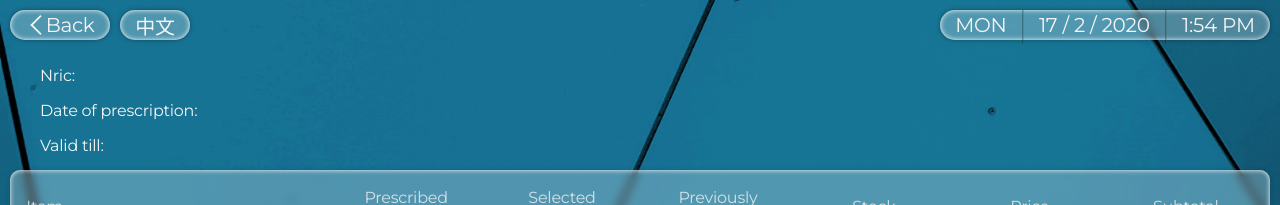
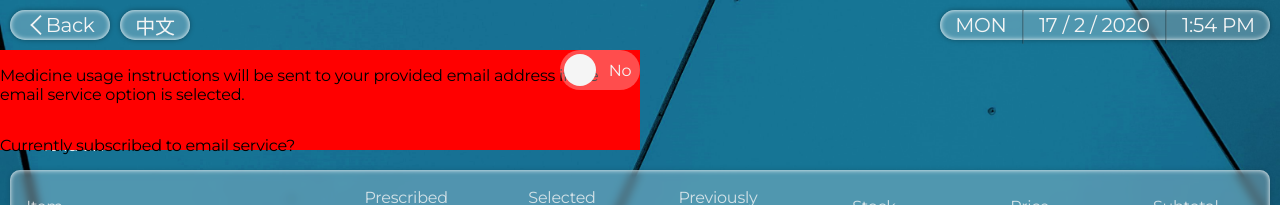
Before and after one commit to qjingjie/digital-pharmacy-frontend, a React (Create React App) app: page /Prescription in a window 1280 px wide. Shown: the top 205 px of the page. Built offline with nearby package versions, Linux system fonts and the light colour scheme; no server answers.

Commit message:
added email toggle button

```diff
--- a/package.json
+++ b/package.json
@@ -40,5 +40,5 @@
       "last 1 safari version"
     ]
   },
-  "proxy": "http://157.245.196.149"
+  "proxy": "http://127.0.0.1:5000/"
 }
--- a/src/App.js
+++ b/src/App.js
@@ -27,7 +27,13 @@ function WithStatusBar(props) {
           )}
         />
         <Route exact path="/getpresc" component={GetPrescPage} />
-        <Route exact path="/prescription" component={Prescription} />
+        <Route
+          exact
+          path="/prescription"
+          render={props6 => (
+            <Prescription {...props6} updateCart={props.updateCart} />
+          )}
+        />
         <Route exact path="/management" component={Management} />
         <Route
           exact
@@ -71,16 +77,26 @@ class App extends Component {
     this.updatePayment = this.updatePayment.bind(this);
   }
 
-  updateCart(newCart, newPrice) {
+  updateCart(newCart, newPrice, is_Presc = false) {
     var i,
       item_count = 0;
 
-    if (newCart.length !== 0) {
-      for (i = 0; i < newCart.length; i++) {
-        item_count += newCart[i].quantity;
+    if (!is_Presc) {
+      if (newCart.length !== 0) {
+        for (i = 0; i < newCart.length; i++) {
+          item_count += newCart[i].quantity;
+        }
+      } else {
+        item_count = 0;
       }
     } else {
-      item_count = 0;
+      if (newCart.length !== 0) {
+        for (i = 0; i < newCart.length; i++) {
+          item_count += newCart[i].purchasing;
+        }
+      } else {
+        item_count = 0;
+      }
     }
 
     this.setState({ cart: newCart, tprice: newPrice, item_count: item_count });
--- a/src/components/Prescription.js
+++ b/src/components/Prescription.js
@@ -6,11 +6,11 @@ import RouteBtn from "./RouteBtn";
 function PrescItem(props) {
   return (
     <div className="l-presc-item">
-      <img src={props.pic} />
+      <img src={props.img} alt="medicine" />
 
       <p className="l-left">{props.name}</p>
 
-      <p className="l-center">×{props.presc_qty}</p>
+      <p className="l-center">×{props.presc_quantity}</p>
       <div className="l-presc-qty-container">
         <button
           className="m-minus"
@@ -28,7 +28,7 @@ function PrescItem(props) {
           disabled={
             props.purchasing === props.stock
               ? true
-              : props.purchasing === props.presc_qty - props.purchased
+              : props.purchasing === props.presc_quantity - props.purchased
               ? true
               : false
           }
@@ -58,8 +58,10 @@ class Prescription extends Component {
 
       isLoaded: false,
       nric: null,
+      presc_id: null,
+      valid_till: null,
       medicines: null,
-      email_sub: false,
+      email_sub: null,
 
       tprice: 0,
       renderEmpty: false
@@ -69,12 +71,13 @@ class Prescription extends Component {
     this.handleClose = this.handleClose.bind(this);
     this.handlePlus = this.handlePlus.bind(this);
     this.handleMinus = this.handleMinus.bind(this);
+    this.toggle = this.toggle.bind(this);
   }
 
   componentDidMount() {
     this.id = setTimeout(() => this.setState({ redirect: true }), 18000000000); // Redirects to landing page after 3mins on inactivity
 
-    fetch("/cuboid/")
+    fetch("/PMed/")
       .then(response => response.json())
       .then(data => {
         var total = 0;
@@ -82,17 +85,20 @@ class Prescription extends Component {
 
         for (i = 0; i < data.medicines.medicine.length; i++) {
           total +=
-            (data.medicines.medicine[i].qty -
+            (data.medicines.medicine[i].quantity -
               data.medicines.medicine[i].collected) *
             data.medicines.medicine[i].price;
 
           data.medicines.medicine[i]["purchasing"] =
-            data.medicines.medicine[i].qty -
+            data.medicines.medicine[i].quantity -
             data.medicines.medicine[i].collected;
         }
 
         this.setState({
           nric: data.medicines.NRIC,
+          presc_id: data.medicines.PrescriptionID,
+          email_sub: data.medicines.Email,
+          valid_till: data.medicines.ValidDate,
           medicines: data.medicines.medicine,
           isLoaded: true,
           tprice: total.toFixed(2)
@@ -102,6 +108,11 @@ class Prescription extends Component {
 
   componentWillUnmount() {
     clearTimeout(this.id);
+
+    var cart = this.state.medicines;
+    cart[0]["Email"] = this.state.email_sub; // Email selection will be returned in the first medicine object (some weird issue with assigning it outside)
+
+    this.props.updateCart(cart, this.state.tprice, true);
   }
 
   handleEmpty() {
@@ -125,7 +136,7 @@ class Prescription extends Component {
       if (med_list[i].id === identifier) {
         if (
           med_list[i].purchasing + 1 <=
-          med_list[i].qty - med_list[i].collected
+          med_list[i].quantity - med_list[i].collected
         ) {
           med_list[i].purchasing += 1;
           total += parseFloat(med_list[i].price);
@@ -156,6 +167,12 @@ class Prescription extends Component {
     });
   }
 
+  toggle() {
+    this.setState(state => ({
+      email_sub: !state.email_sub
+    }));
+  }
+
   render() {
     if (this.state.redirect) {
       return <Redirect push to="/" />;
@@ -164,8 +181,28 @@ class Prescription extends Component {
       <div className="l-prescription">
         <div className="l-prescription-info">
           <p className="m-nric">Nric: {this.state.nric}</p>
-          <p className="m-prescribe-date">Date of prescription: </p>
-          <p className="m-valid-date">Valid till:</p>
+          <p className="m-prescribe-id">
+            Prescription ID: {this.state.presc_id}
+          </p>
+          <p className="m-valid-date">Valid till: {this.state.valid_till}</p>
+        </div>
+        <div className="l-email-msg">
+          <p className="l-email-message">
+            Medicine usage instructions will be sent to your provided email
+            address if the email service option is selected.{" "}
+          </p>
+          <p className="l-email-ques">Currently subscribed to email service?</p>
+          <label className="m-slider-switch">
+            <input
+              type="checkbox"
+              defaultChecked={this.state.email_sub}
+              onClick={this.toggle}
+            ></input>
+            <span>
+              <p>Yes</p>
+              <p>No</p>
+            </span>
+          </label>
         </div>
         <div className="l-presc-panel-container">
           <div className="l-presc-headings">
@@ -184,7 +221,7 @@ class Prescription extends Component {
                     key={item.name}
                     id={item.id}
                     name={item.name}
-                    presc_qty={item.qty}
+                    presc_quantity={item.quantity}
                     purchased={item.collected}
                     purchasing={item.purchasing}
                     stock={item.stock}
--- a/src/styles/2-layouts/prescription.scss
+++ b/src/styles/2-layouts/prescription.scss
@@ -10,6 +10,14 @@ $PrimaryFont: whitesmoke;
 
   align-items: center;
   color: $PrimaryFont;
+}
+
+.l-email-msg {
+  position: relative;
+  background-color: red;
+  width: 50%;
+  height: 100px;
+  display: grid;
 }
 
 .l-presc-panel-container {
--- a/src/styles/3-modules/prescription-mod.scss
+++ b/src/styles/3-modules/prescription-mod.scss
@@ -2,10 +2,78 @@ $PrimaryFont: whitesmoke;
 $Orange: #e79b25;
 
 .m-nric,
-.m-prescribe-date,
+.m-prescribe-id,
 .m-valid-date {
   margin-left: 40px;
   font-size: 16px;
+}
+
+.m-slider-switch {
+  position: absolute;
+  display: inline-block;
+  width: 80px;
+  height: 40px;
+  right: 0px;
+  border-radius: 40px;
+
+  input {
+    width: 0px;
+    height: 0px;
+    opacity: 0;
+    outline: none;
+  }
+
+  span {
+    position: absolute;
+    cursor: pointer;
+    top: 0px;
+    left: 0px;
+    right: 0px;
+    bottom: 0px;
+    background-color: rgba(255, 255, 255, 0.3);
+    transition: 0.4s;
+
+    border-radius: 40px;
+
+    display: flex;
+
+    color: $PrimaryFont;
+
+    p {
+      width: 50%;
+      margin: 0px;
+
+      display: flex;
+
+      align-items: center;
+      justify-content: center;
+    }
+  }
+
+  span:before {
+    position: absolute;
+    content: "";
+    height: 32px;
+    width: 32px;
+    left: 4px;
+    bottom: 4px;
+    background-color: $PrimaryFont;
+    transition: 0.4s;
+
+    border-radius: 16px;
+  }
+
+  input:checked + span {
+    background-color: $Orange;
+  }
+
+  input:focus + span {
+    box-shadow: 0 0 1px $Orange;
+  }
+
+  input:checked + span:before {
+    transform: translateX(40px);
+  }
 }
 
 .m-presc-arrow-container {
```
